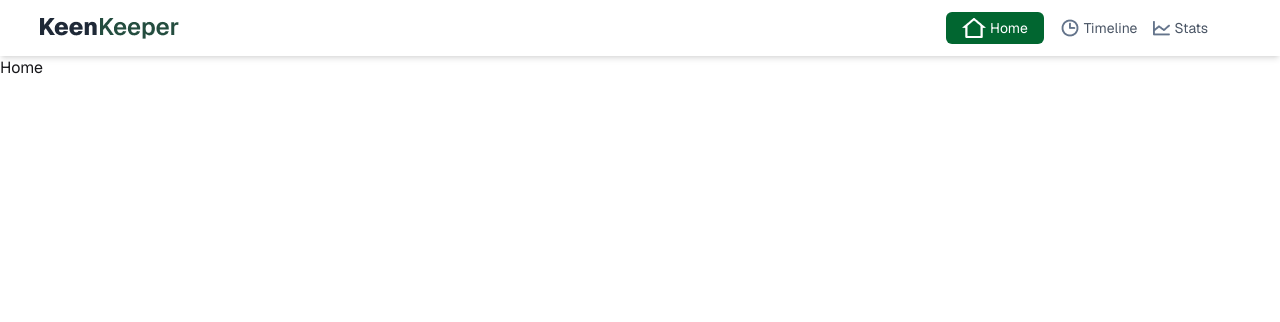
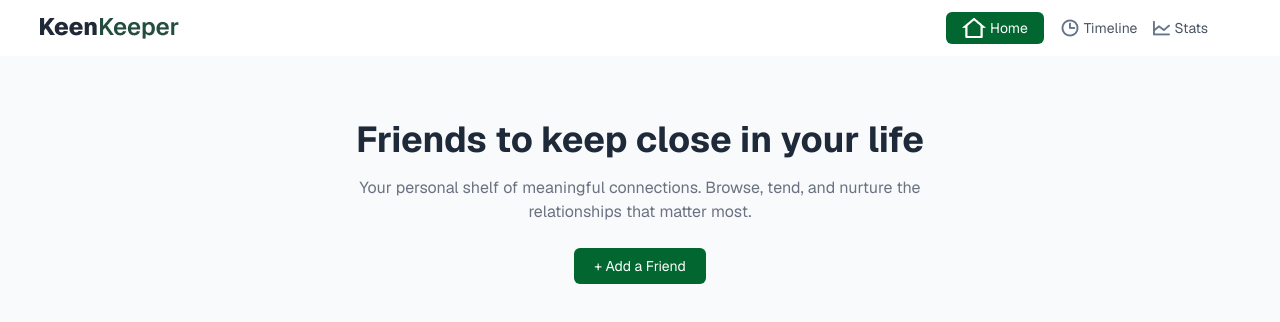
Before and after one commit to rifat-sultana/Assignment-07-keen-keeper, a React (Vite) app: page / in a window 1280 px wide. Shown: the top 322 px of the page. Built offline with nearby package versions, Linux system fonts and the light colour scheme.

Commit message:
herosection added

```diff
--- /dev/null
+++ b/src/Pages/Home.jsx
@@ -0,0 +1,13 @@
+
+
+import HeroSection from "../components/Hero/Hero";
+
+const Home = () => {
+  return (
+    <div>
+      <HeroSection />
+    </div>
+  );
+};
+
+export default Home;
--- a/src/Pages/friends.jsx
+++ b/src/Pages/friends.jsx
@@ -1,11 +1,13 @@
-import React from 'react';
+import HeroSection from "../components/Hero/Hero"
 
-const friends = () => {
+const Friends = () => {
   return (
     <div>
-        <h2> friends page </h2>
+
+
+
     </div>
   );
 };
 
-export default friends;
+export default Friends;
--- a/src/Routes/Routes.jsx
+++ b/src/Routes/Routes.jsx
@@ -2,7 +2,8 @@ import { createBrowserRouter } from "react-router-dom";
 import MainLayout from "../Layout/MainLayout";
 import Friends from "../Pages/friends";
 import Timeline from "../Pages/Timeline";
-import Stats from "../Pages/Stats";;
+import Stats from "../Pages/Stats";
+import Home from "../Pages/Home";
 
 
 
@@ -12,7 +13,7 @@ import Stats from "../Pages/Stats";;
     path: "/",
     element: <MainLayout />,
     children: [
-      { path: "/", element: <h2>Home</h2> },
+      { path: "/", element: <Home/> },
       { path: "friends", element: <Friends /> },
       { path: "timeline", element: <Timeline /> },
       { path: "stats", element: <Stats /> },
--- /dev/null
+++ b/src/components/Hero/Hero.jsx
@@ -0,0 +1,24 @@
+
+const HeroSection = () => {
+  return (
+
+    <div className="bg-gray-50 py-16 text-center">
+
+      <h1 className="text-3xl md:text-4xl font-bold text-gray-800">
+        Friends to keep close in your life
+      </h1>
+
+      <p className="text-gray-500 mt-4 max-w-xl mx-auto">
+        Your personal shelf of meaningful connections. Browse, tend, and nurture
+        the relationships that matter most.
+      </p>
+
+      <button className="mt-6 bg-green-800 text-white px-5 py-2 rounded-md text-sm hover:bg-green-600">
+        + Add a Friend
+      </button>
+
+    </div>
+  );
+};
+
+export default HeroSection;
```
